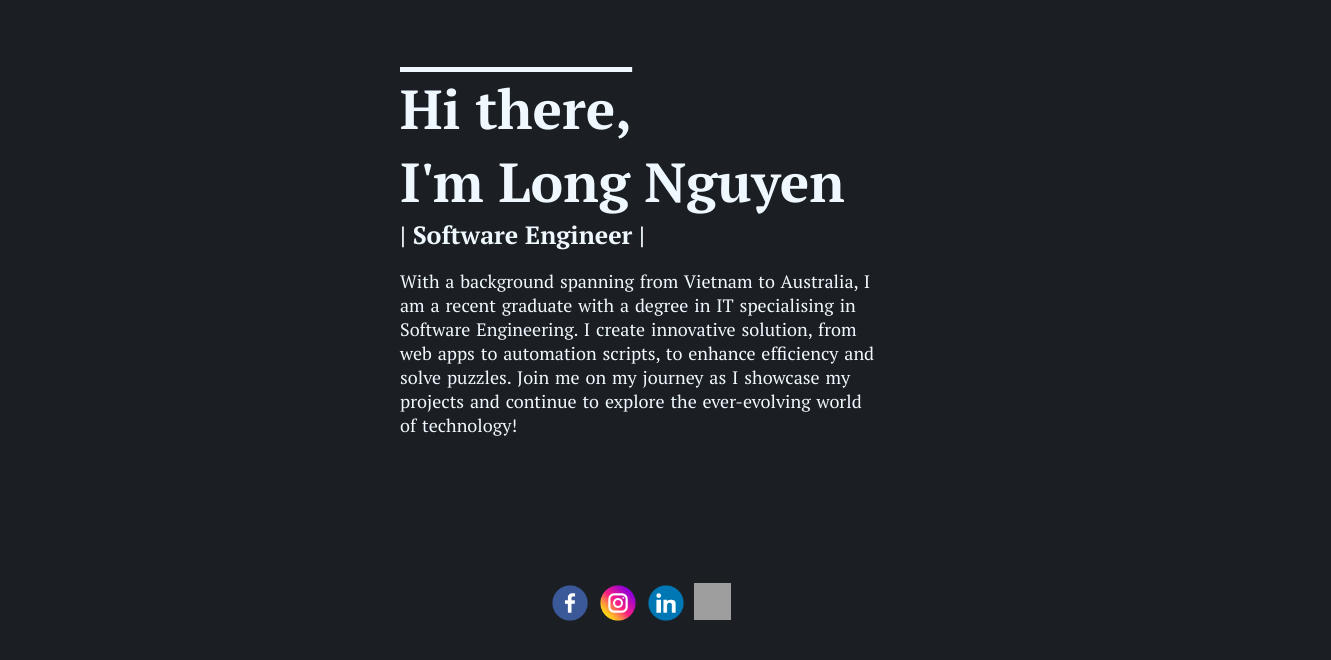
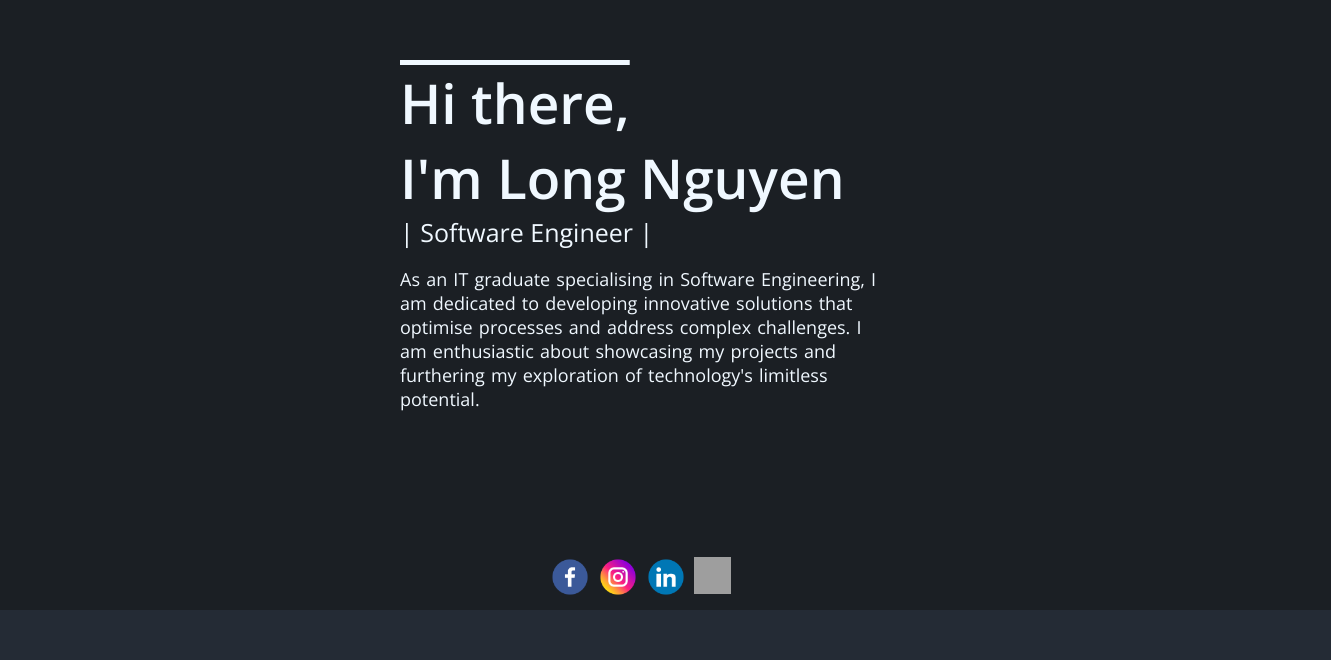
Before and after one commit to NightW0lfff/portfolio, a React (Create React App) app: page / in a window 1280 px wide. Shown: the part 1016-1676 px from the top of the page, 1331 px wide, since content can reach past the window. Built offline with nearby package versions, Linux system fonts and the light colour scheme; grey boxes are pictures that could not be loaded.

Commit message:
Added Router, modified font weight, and added footbar

```diff
--- a/package.json
+++ b/package.json
@@ -10,6 +10,8 @@
     "@testing-library/user-event": "^13.5.0",
     "react": "^18.2.0",
     "react-dom": "^18.2.0",
+    "react-router": "^6.11.2",
+    "react-router-dom": "^6.11.2",
     "react-scripts": "5.0.1",
     "web-vitals": "^2.1.4"
   },
--- a/src/App.js
+++ b/src/App.js
@@ -1,13 +1,19 @@
-import Topnav from "./components/topnav.js";
-import Home from "./pages/home.js";
+import Topnav from "./components/topnav.jsx";
+import Home from "./pages/home.jsx";
+import About from "./pages/about.jsx";
+import { BrowserRouter, Routes, Route } from "react-router-dom";
 
 function App() {
   return (
     <div className="main">
       <Topnav />
-      <div className="body">
-        <Home />
-      </div>
+      <BrowserRouter basename="">
+        <Routes>
+          <Route exact path="/" element={<Home />} />
+          <Route exact path="/about" element={<About />} />
+        </Routes>
+      </BrowserRouter>
+      <div className="footbar" />
     </div>
   );
 }
--- a/src/components/Dropdown.js
+++ b/src/components/Dropdown.jsx
@@ -1,4 +1,3 @@
-import "../components/topnav.js";
 import "./Dropdown.css";
 import React from "react";
 import { useEffect, useState } from "react";
@@ -50,8 +49,8 @@ export default function Dropdown() {
           display: isOpen ? "flex" : "none",
         }}
       >
-        <a href="#">Home</a>
-        <a href="">About</a>
+        <a href="/">Home</a>
+        <a href="/about">About</a>
         <a href="">Projects</a>
         <a href="">Resume</a>
       </div>
--- a/src/index.css
+++ b/src/index.css
@@ -1,12 +1,40 @@
 @import url("https://fonts.googleapis.com/css2?family=Montserrat+Alternates:ital,wght@0,100;0,200;0,300;0,400;0,500;0,600;0,700;0,800;0,900;1,100;1,200;1,300;1,400;1,500;1,600;1,700;1,800;1,900&family=PT+Serif:ital,wght@0,400;0,700;1,400;1,700&display=swap");
+
+@import url("https://fonts.googleapis.com/css2?family=Montserrat:ital,wght@0,100..900;1,100..900&display=swap");
+@import url("https://fonts.googleapis.com/css2?family=Montserrat:ital,wght@0,100..900;1,100..900&family=Open+Sans:ital,wght@0,300..800;1,300..800&display=swap");
 
 * {
   background-color: #1b1f24;
   color: aliceblue;
-  font-family: "PT Serif", sans-serif;
+  font-family: "Open Sans", "PT Serif", sans-serif;
+}
+
+body {
+  margin: 0;
+}
+
+h1 {
+  font-weight: 600;
+}
+h3 {
+  font-weight: 400;
+}
+p {
+  font-weight: 300;
 }
 
 .main {
   display: flex;
+  height: 100dvh;
+  width: 100dvw;
   flex-direction: column;
 }
+
+.footbar {
+  bottom: 0;
+  padding: 2%;
+  position: static;
+  height: auto;
+  width: 100%;
+  background-color: #242b35;
+}
--- /dev/null
+++ b/src/pages/about.jsx
@@ -0,0 +1,12 @@
+export default function About() {
+  return (
+    <div className="main-container">
+      <p>
+        Lorem ipsum dolor sit amet, consectetur adipisicing elit. Vitae minus
+        deleniti incidunt quam non. Omnis laudantium eligendi doloribus, dicta
+        voluptatum voluptates suscipit voluptatibus ipsam maxime iusto adipisci
+        possimus amet sed.
+      </p>
+    </div>
+  );
+}
--- a/src/pages/home.css
+++ b/src/pages/home.css
@@ -1,4 +1,5 @@
 .main-container {
+  height: auto;
   display: flex;
   width: 90%;
   min-width: 60%;
--- a/src/pages/home.js
+++ b/src/pages/home.jsx
@@ -9,12 +9,17 @@ export default function Home() {
           <h1>I'm Long Nguyen</h1>
           <h3>| Software Engineer |</h3>
           <p>
-            With a background spanning from Vietnam to Australia, I am a recent
+            {/* With a background spanning from Vietnam to Australia, I am a recent
             graduate with a degree in IT specialising in Software Engineering. I
             create innovative solution, from web apps to automation scripts, to
             enhance efficiency and solve puzzles. Join me on my journey as I
             showcase my projects and continue to explore the ever-evolving world
-            of technology!
+            of technology! */}
+            As an IT graduate specialising in Software Engineering, I am
+            dedicated to developing innovative solutions that optimise processes
+            and address complex challenges. I am enthusiastic about showcasing
+            my projects and furthering my exploration of technology's limitless
+            potential.
           </p>
         </div>
 
```
Also changed, not shown: src/components/topnav.jsx (renamed from src/components/topnav.js), 1 other file (tests, documents, lock files or other folders).
